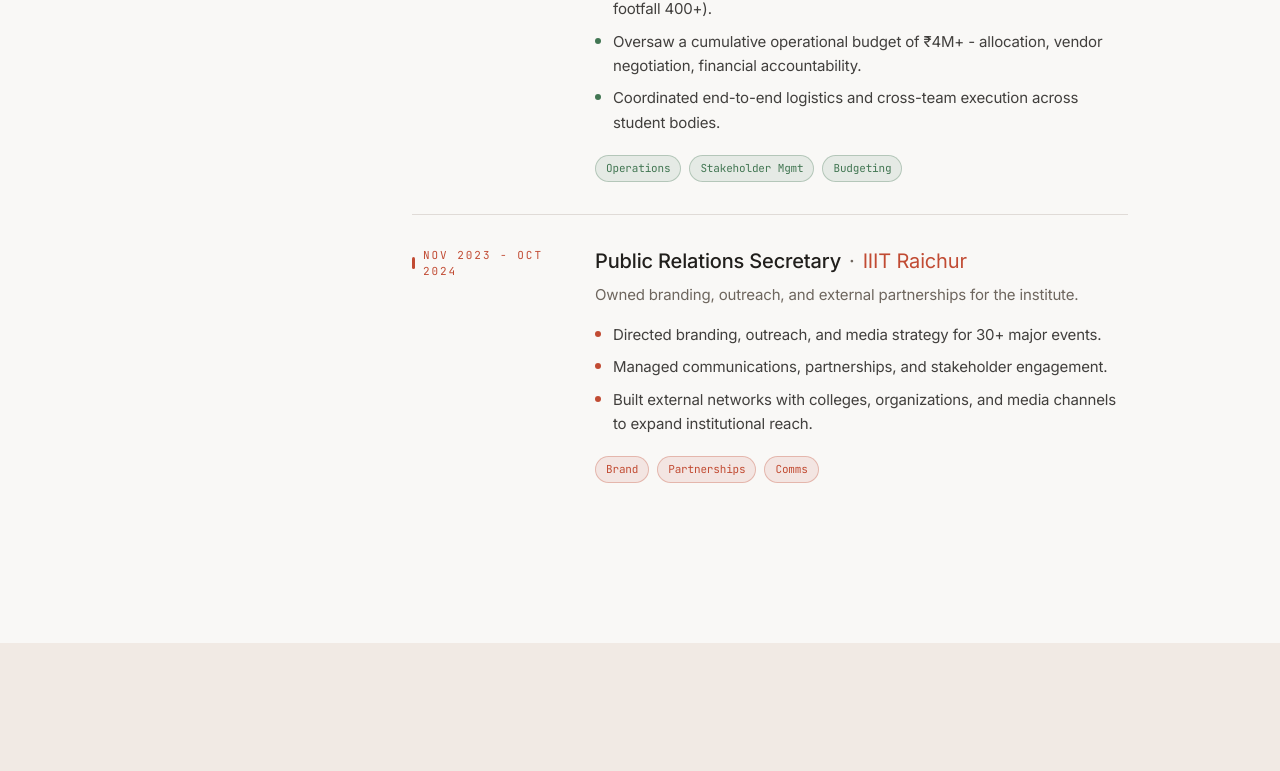
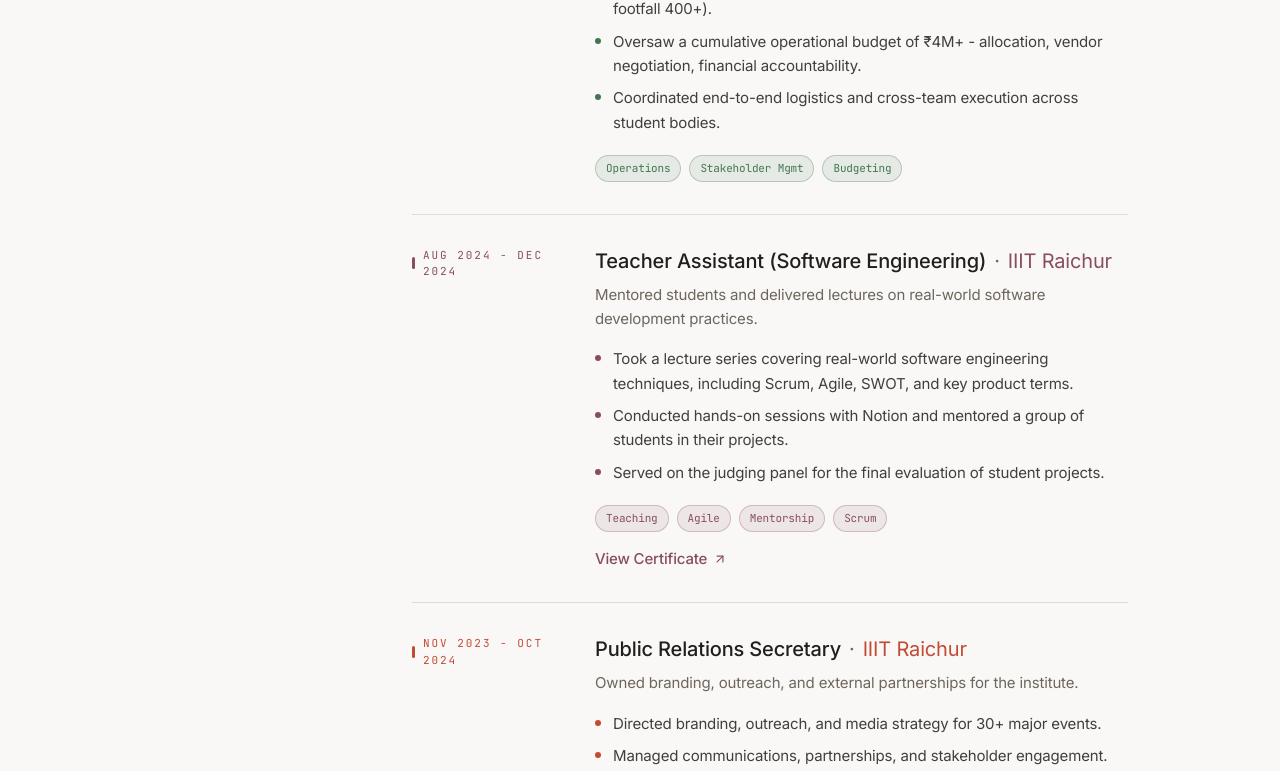
Before and after one commit to Ashwhotosh/portfolioweb, a React (Vite) app: page / in a window 1280 px wide. Shown: the part 2868-3639 px from the top of the page. Built offline with nearby package versions, Linux system fonts and the light colour scheme.

Commit message:
Add Teacher Assistant experience

```diff
--- a/src/components/ExperienceSection.tsx
+++ b/src/components/ExperienceSection.tsx
@@ -66,6 +66,23 @@ const roles: Role[] = [
     tone: "sage",
   },
   {
+    period: "Aug 2024 - Dec 2024",
+    role: "Teacher Assistant (Software Engineering)",
+    org: "IIIT Raichur",
+    summary:
+      "Mentored students and delivered lectures on real-world software development practices.",
+    bullets: [
+      "Took a lecture series covering real-world software engineering techniques, including Scrum, Agile, SWOT, and key product terms.",
+      "Conducted hands-on sessions with Notion and mentored a group of students in their projects.",
+      "Served on the judging panel for the final evaluation of student projects.",
+    ],
+    tags: ["Teaching", "Agile", "Mentorship", "Scrum"],
+    links: [
+      { label: "View Certificate", href: "/Certificate/Software Engineering.pdf" }
+    ],
+    tone: "plum",
+  },
+  {
     period: "Nov 2023 - Oct 2024",
     role: "Public Relations Secretary",
     org: "IIIT Raichur",
@@ -95,7 +112,7 @@ const ExperienceSection = () => {
               Where I've shipped.
             </h2>
             <p className="mt-4 text-sm leading-relaxed text-muted-foreground">
-              Four roles across product, AI, and operations.
+              Five roles across product, AI, operations, and teaching.
             </p>
           </div>
 
```
Also changed, not shown: 1 other file (tests, documents, lock files or other folders).
